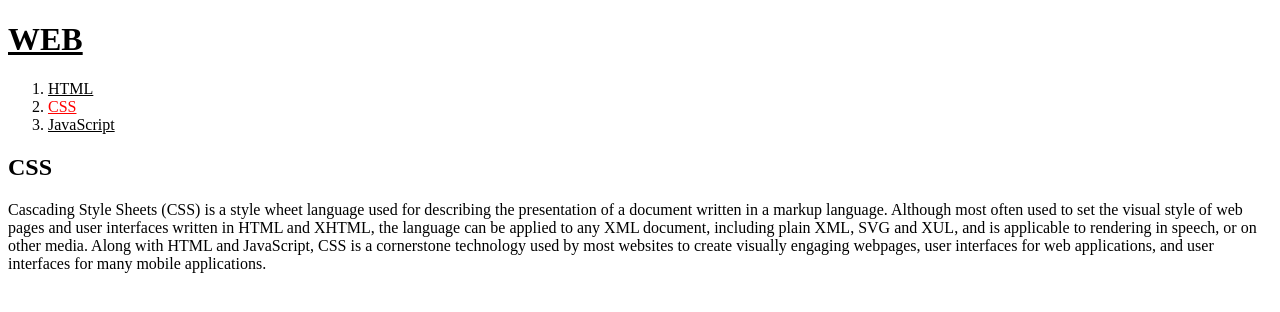
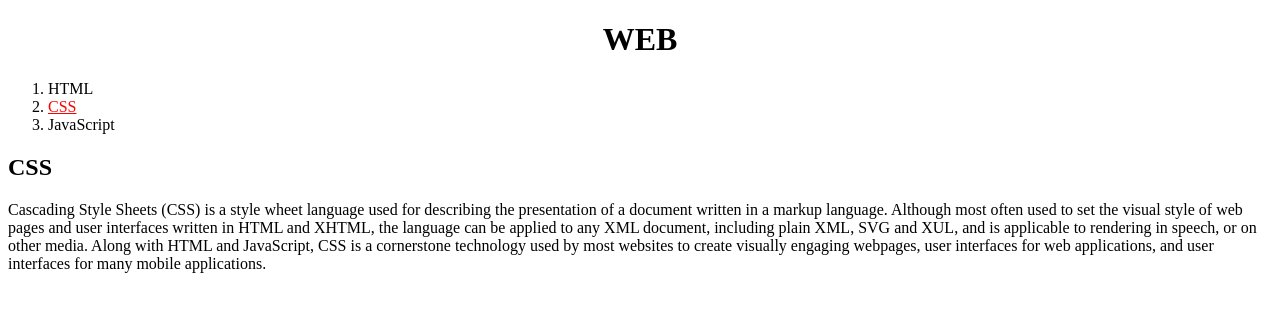
Before and after one commit to H-sumin/web1, a plain HTML site: page 2.html in a window 1280 px wide. Drawn offline with Linux system fonts and the light colour scheme.

Commit message:
Add files via upload

```diff
--- a/2.html
+++ b/2.html
@@ -17,10 +17,22 @@
       a {
       /*웹페이지에 있는 모든 a 태그에 대해서*/
         color:black;
+        text-decoration: none;
       }
       /*css : 관리의 용이성. html과의 분리. html을 정보로서만 수행하도록.*/
-      /*a{} : 선택자. */
+      /*
+      a : 선택자. Selector //
+      content in {} -> Declaration
+      color -> Property
+      red -> Value
+      */
       /*!!!!!!!!!!!!!!!!!!!!!!style : html의 "태그"*/
+      h1  {
+        font-size:200%;
+        /*--px, --%, -.-em, --vw
+        (viewport width - follow the size of the browser window*/
+        text-align: center;
+      }
     </style>
 <!--css end-->
   </head>
@@ -28,7 +40,7 @@
     <h1><a href="index.html">WEB</a></h1>
     <ol>
         <li><a href="1.html">HTML</a></li>
-        <li><a href="2.html" style="color:red">CSS</a></li>
+        <li><a href="2.html" style="color:red;text-decoration:underline">CSS</a></li>
         <!--!!!!!!!!!!!!!!!!!!!!!!style : html의 "속성"-->
         <li><a href="3.html">JavaScript</a></li>
     </ol>
```
